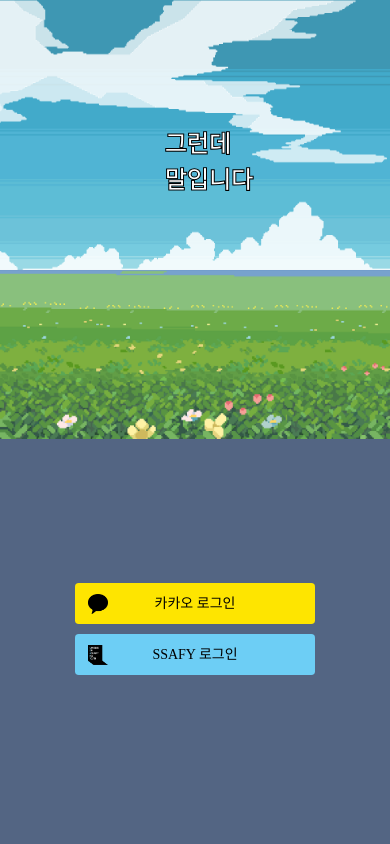
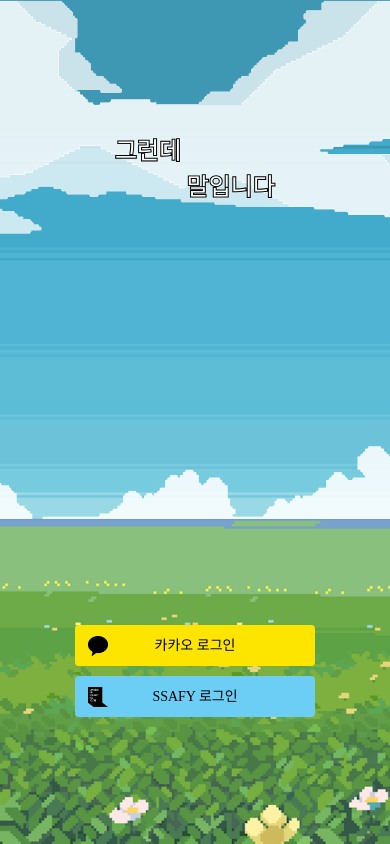
Before and after one commit to Grande-Horse/grande-horse, a React (Vite) app in the folder frontend/web/: page /auth in a window 390 px wide. Built offline with nearby package versions, Linux system fonts and the light colour scheme; a web font is replaced by a local one.

Commit message:
chore: 배경 및 타이틀 이미지 반응형으로 조정

```diff
--- a/frontend/web/src/pages/auth/index.tsx
+++ b/frontend/web/src/pages/auth/index.tsx
@@ -8,14 +8,14 @@
 
   const UpperCloud = () => (
     <div
-      className='animate-moveCloudUpper absolute top-0 left-0 h-full w-full bg-[length:calc(2*100%)] bg-repeat-x'
+      className='animate-moveCloudUpper absolute top-0 left-0 h-screen w-full bg-cover bg-repeat-x'
       style={{ backgroundImage: `url(${upperCloudSrc})` }}
     />
   );
 
   const LowerCloud = () => (
     <div
-      className='animate-moveCloudLower absolute bottom-0 left-0 h-full w-full bg-[length:calc(2*100%)] bg-repeat-x'
+      className='animate-moveCloudLower absolute bottom-0 left-0 h-screen w-full bg-cover bg-repeat-x'
       style={{ backgroundImage: `url(${lowerCloudSrc})` }}
     />
   );
@@ -31,8 +31,8 @@
   const TitlePanel = () => {
     return (
       <div className='absolute top-0 left-1/2 aspect-300/278 w-2/3 -translate-x-1/2 transform bg-[url("src/assets/images/appTitleBg.png")] bg-contain bg-center bg-no-repeat'>
-        <div className='absolute right-0 bottom-[18%] left-0'>
-          <h1 className='text-stroke text-heading1 flex flex-col items-center justify-center px-40 text-nowrap'>
+        <div className='absolute top-[70%] right-0 left-0 -translate-y-1/2'>
+          <h1 className='text-stroke text-heading1 flex flex-col items-center justify-center px-20 text-nowrap'>
             <span className='w-full text-start'>그런데</span>
             <span className='w-full text-end'>말입니다</span>
           </h1>
@@ -43,13 +43,13 @@
 
   return (
     <div
-      className='relative flex h-screen w-full flex-col items-center justify-center overflow-hidden bg-[length:calc(2*100%)] bg-repeat-x'
+      className='relative flex h-screen w-full flex-col items-center justify-center overflow-hidden bg-cover bg-repeat-x'
       style={{ backgroundImage: `url(${landscapeSrc})` }}
     >
       <UpperCloud />
       <LowerCloud />
       <TitlePanel />
-      <div className='absolute bottom-[20%] flex flex-col items-center justify-center gap-4'>
+      <div className='absolute bottom-[15%] flex flex-col items-center justify-center gap-4'>
         {loginButton(kakaoLogo, '카카오')}
         {loginButton(ssafyLogo, 'SSAFY')}
       </div>
```
